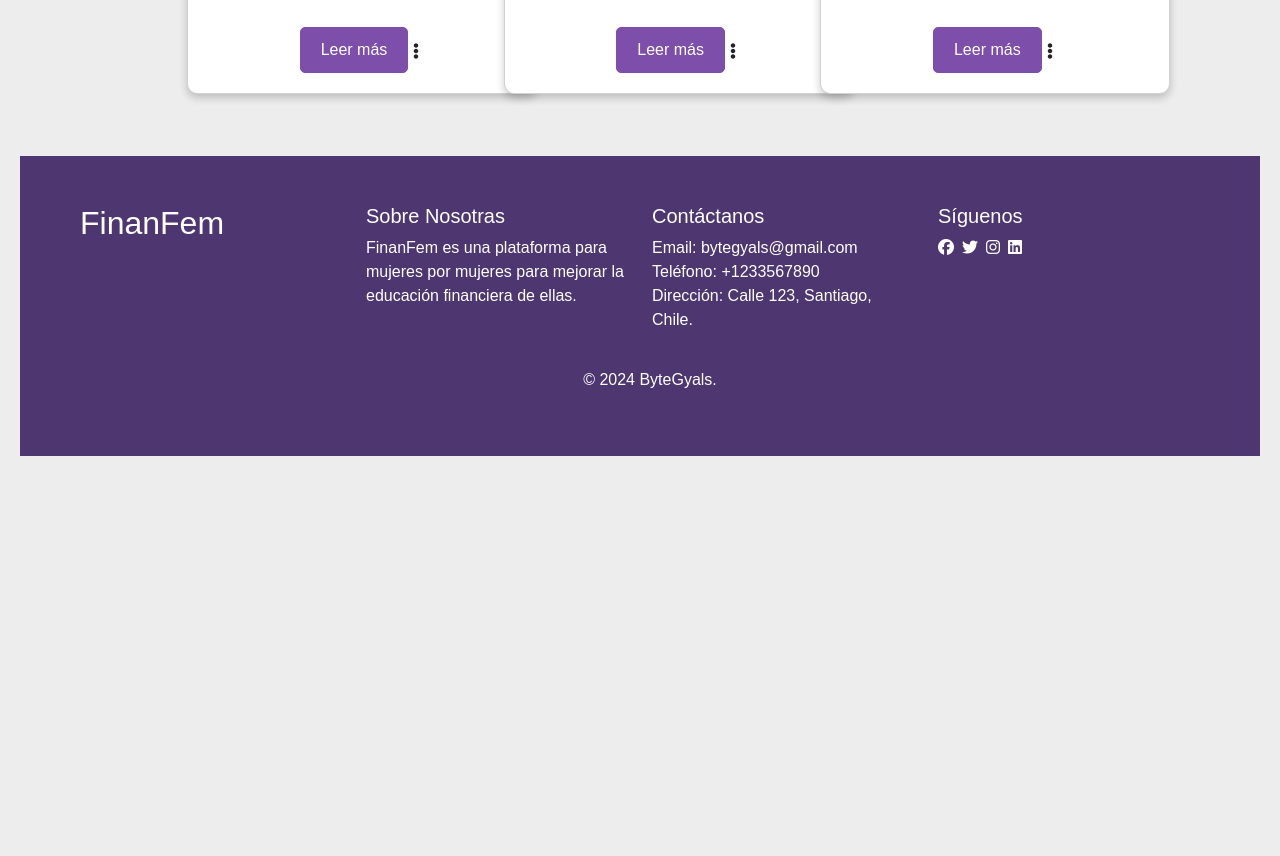
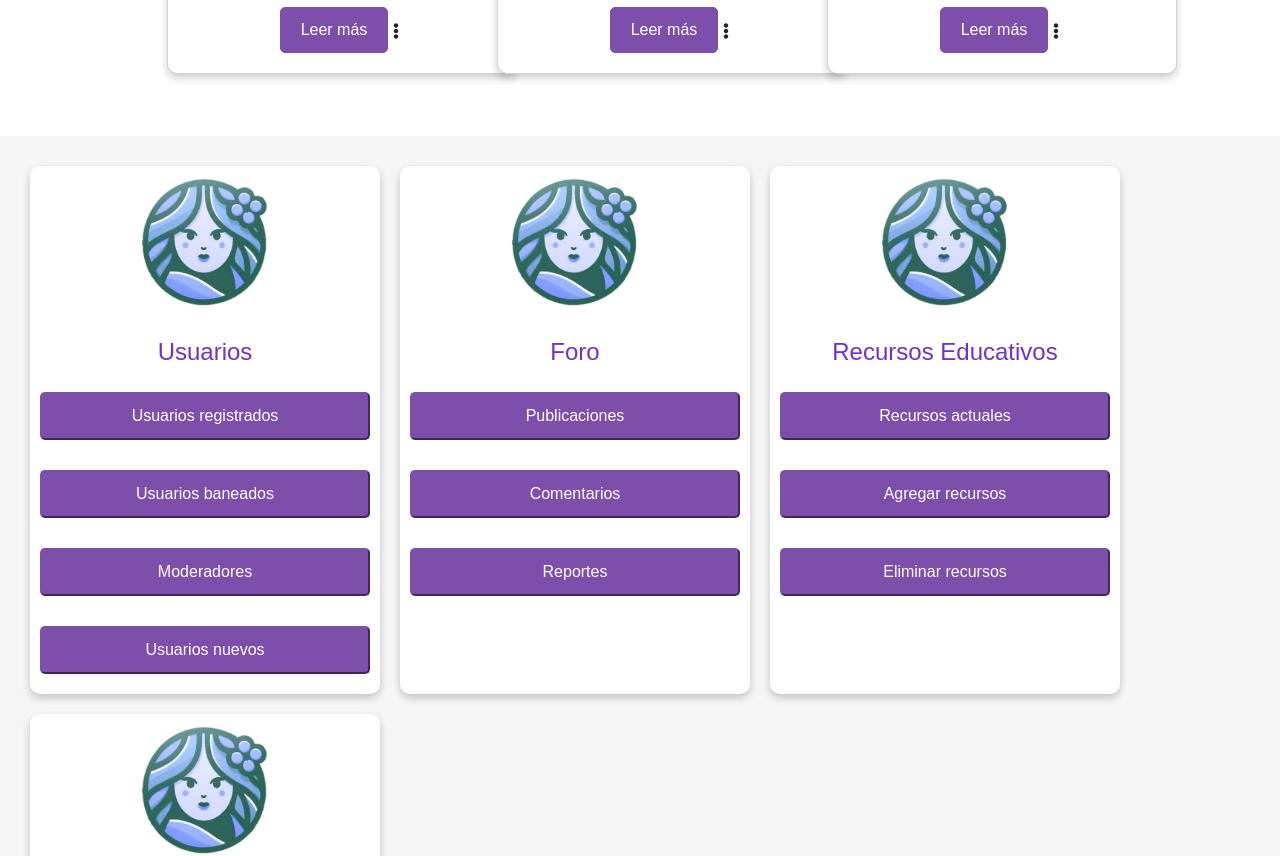
Before and after one commit to feerness/finanfem, a React (Create React App) app: page /pdfAdmin in a window 1280 px wide. Shown: the part 1800-2656 px from the top of the page. Before the commit the page ends 2276 px from the top, so only its background shows below. Built offline with nearby package versions, Linux system fonts and the light colour scheme.

Commit message:
agregar home admin

```diff
--- a/src/App.js
+++ b/src/AppAdmin.js
@@ -6,6 +6,7 @@ import ArticulosAdmin from "./recursos-admin/articulosAdmin";
 import PdfAdmin from "./recursos-admin/pdfAdmin";
 import VideosAdmin from "./recursos-admin/videosAdmin";
 import NewsComponent from "./noticias/noticiasCliente";
+import HomeAdmin from "./home-admin/HomeAdmin";
 
 function App() {
   return (
@@ -18,6 +19,7 @@ function App() {
         <Route path="/videosAdmin" element={<VideosAdmin />} />
         <Route path="/noticiasCliente" element={<NewsComponent />} />
       </Routes>
+      <HomeAdmin />
     </Router>
   );
 }
--- a/src/home-admin/HomeAdmin.css
+++ b/src/home-admin/HomeAdmin.css
@@ -1,53 +1,52 @@
-.app-container {
+.app-container1 {
   display: flex;
   justify-content: center;
   padding: 20px;
   background-color: #f5f5f5;
 }
 
-.card-container {
+.card-container1 {
   display: flex;
   flex-wrap: wrap;
   gap: px;
 }
 
-.card {
+.card1 {
   margin: 10px;
   box-shadow: 0 4px 8px rgba(0, 0, 0, 0.2);
   border-radius: 10px;
   overflow: hidden;
   background-color: #fff;
-  transition: box-shadow 0.3s ease;
   width: 350px; /* Ajuste de ancho */
 }
 
-.card:hover {
+.card1:hover {
   box-shadow: 0 8px 16px rgba(0, 0, 0, 0.3);
 }
 
-.card-body {
+.card-body1 {
   display: flex;
   flex-direction: column;
 }
 
-.card-title {
+.card-title1 {
   text-align: center;
   font-size: 1.5em;
   margin-bottom: 15px;
   color: #7130cb;
 }
 
-.card-button {
+.card-button1 {
   background-color: #7e4eab;
   border-color: #7e4eab;
-  padding: 10px 20px;
+  padding: 10px 10px;
   color: #fff;
   text-decoration: none;
   border-radius: 5px;
-  margin: 10px 0px 20px 0px;
+  margin: 10px 10px 20px 10px;
 }
 
-.card-button:hover {
+.card-button1:hover {
   background-color: #4e3670;
 }
 
@@ -57,7 +56,7 @@
   border-radius: 5px;
   margin-bottom: 1rem;
 }
-.image-container {
+.image-container1 {
   text-align: center;
   width: 100%;
 }
--- a/src/home-admin/HomeAdmin.js
+++ b/src/home-admin/HomeAdmin.js
@@ -1,18 +1,18 @@
 import React from "react";
-import "./HomeAdmin";
+import "./HomeAdmin.css";
 import Image1 from "./1.png"; // Asegúrate de usar la ruta correcta
 
 function CardAdmin({ title, links }) {
   return (
-    <div className="card">
-      <div className="card-body">
-        <div className="image-container">
+    <div className="card1">
+      <div className="card-body1">
+        <div className="image-container1">
           <img className="uwu" src={Image1} alt="icono-sirena" />
         </div>
-        <h2 className="card-title">{title}</h2>
+        <h2 className="card-title1">{title}</h2>
         {links.map((link, index) => (
           <button
-            className="card-button"
+            className="card-button1"
             key={index}
             onClick={() => (window.location.href = link.href)}
           >
@@ -63,8 +63,8 @@ function HomeAdmin() {
   ];
 
   return (
-    <div className="app-container">
-      <div className="card-container">
+    <div className="app-container1">
+      <div className="card-container1">
         {cardsData.map((card, index) => (
           <CardAdmin key={index} title={card.title} links={card.links} />
         ))}
--- a/src/index.js
+++ b/src/index.js
@@ -3,7 +3,7 @@ import ReactDOM from "react-dom/client";
 import "./index.css";
 import reportWebVitals from "./reportWebVitals";
 import "bootstrap/dist/css/bootstrap.min.css";
-import App from "./App"; // Importa el componente App
+import App from "./AppAdmin"; // Importa el componente App
 import MyFooter from "./Herramientas-html/Footer";
 import "@fortawesome/fontawesome-free/css/all.min.css";
 import "./App.css";
--- a/src/recursos-admin/articulosAdmin.css
+++ b/src/recursos-admin/articulosAdmin.css
@@ -1,14 +1,3 @@
-/* Estilo base para el contenedor de la tarjeta */
-body {
-  background-color: #ededed;
-  font-family: Arial, sans-serif;
-  margin: 0;
-  padding: 20px;
-  display: flex;
-  justify-content: center;
-  align-items: center;
-}
-
 .card {
   margin: 10px;
   box-shadow: 0 4px 8px rgba(0, 0, 0, 0.2);
```
Also changed, not shown: 1 other file (tests, documents, lock files or other folders).
